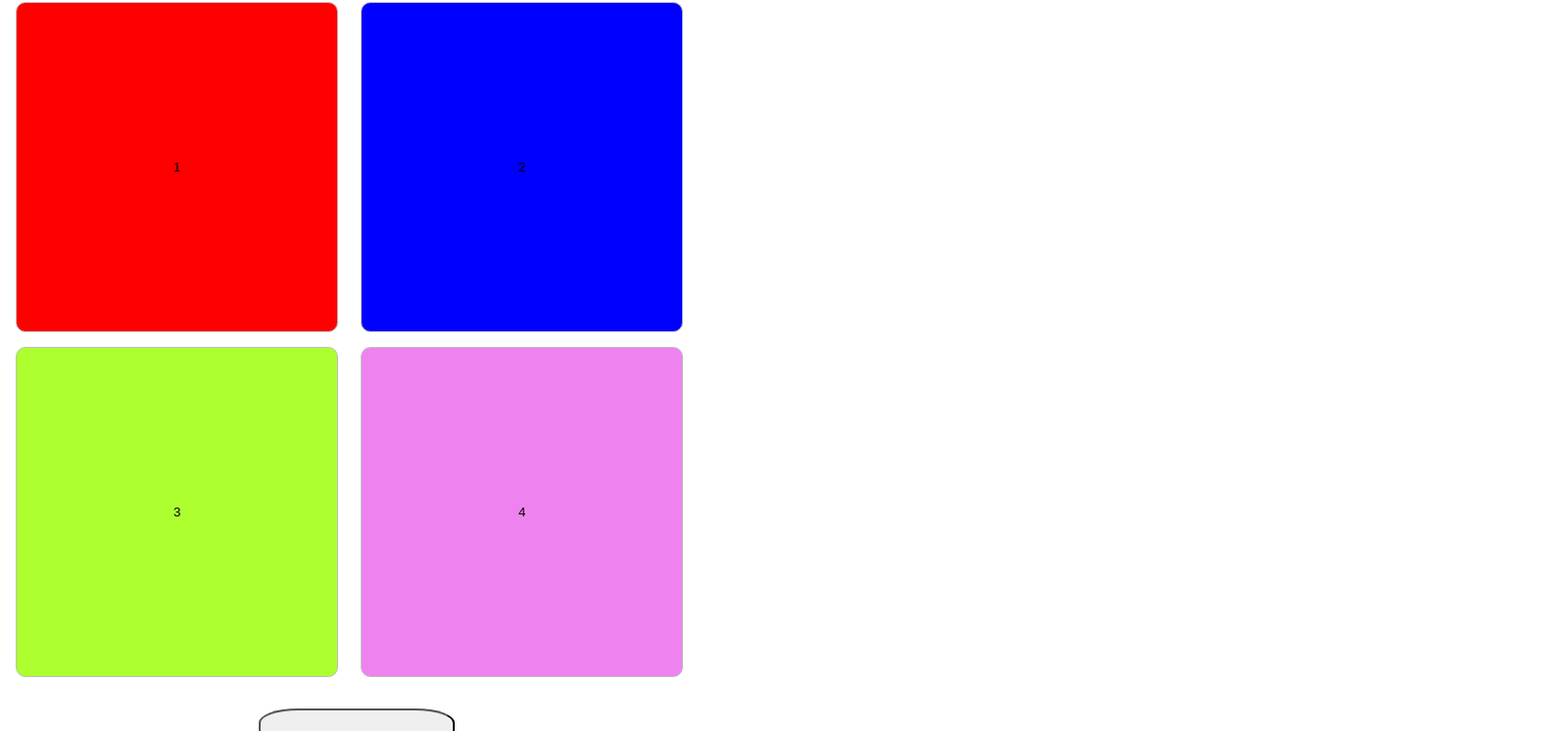
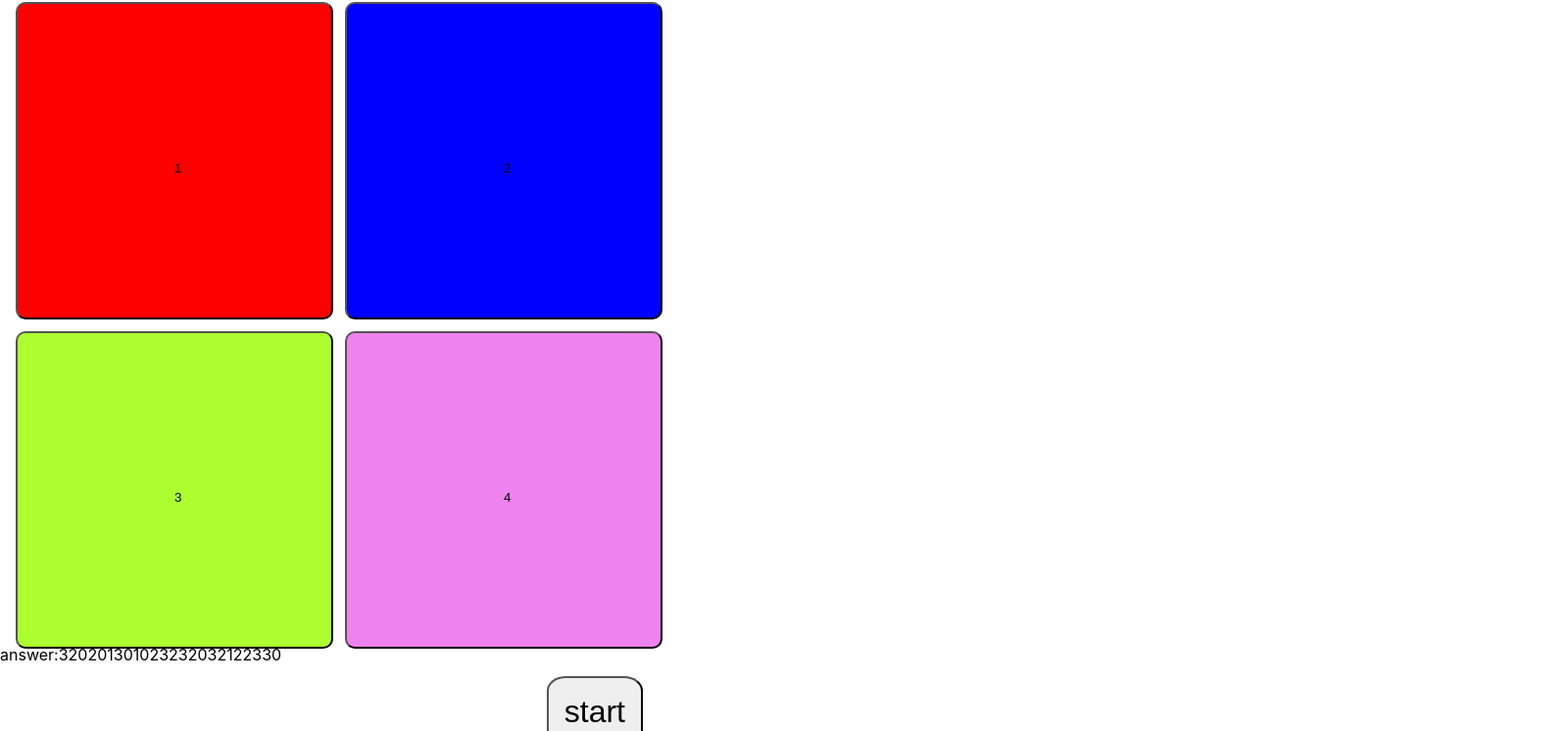
Before and after one commit to stripy1026/memory-button-app, a React (Create React App) app: page / in a window 1280 px wide. Shown: the part 14-760 px from the top of the page at 98% size, 1600 px wide, since content can reach past the window. Built offline with nearby package versions, Linux system fonts and the light colour scheme.

Commit message:
feat: :fire: Rebuild everything

```diff
--- a/src/App.css
+++ b/src/App.css
@@ -1,38 +1,39 @@
-.GameButton {
+.game-button {
   padding: 10rem 10rem;
   margin: 1rem 1rem;
   border-radius: 10px;
   transition-duration: 0.5s;
 }
 
-.button-group button {
-  border: 0.1rem solid silver;
-  display: block;
+.game-button-active {
+  padding: 10rem 10rem;
+  margin: 1rem 1rem;
+  border-radius: 10px;
+  transition-duration: 0.5s;
+  transform: scale(0.95);
+  filter: brightness(0);
+  box-shadow: 3px 2px 22px 1px rgba(0, 0, 0, 0.24);
+}
+
+.button-group {
+  display: grid;
+  grid-template-columns: 21rem 21rem;
+  grid-template-rows: 21rem 21rem;
 }
 
 #one {
-  position: relative;
   background-color: red;
 }
 
 #two {
-  position: absolute;
-  top: 0rem;
-  left: 22rem;
   background-color: blue;
 }
 
 #three {
-  position: absolute;
-  top: 22rem;
-  left: 0rem;
   background-color: greenyellow;
 }
 
 #four {
-  position: absolute;
-  top: 22rem;
-  left: 22rem;
   background-color: violet;
 }
 
@@ -42,16 +43,20 @@
   box-shadow: 3px 2px 22px 1px rgba(0, 0, 0, 0.24);
 }
 
-.subbox {
-  position: relative;
-  top: 23rem;
-  left: 20rem;
-}
-
 .start {
   padding: 1rem 1rem;
   font-size: xx-large;
   border-radius: 20%;
-  position: relative;
-  right: 3.5rem;
+  position: absolute;
+  right: 39rem;
+  top: 44rem;
 }
+
+.loading {
+  padding: 1rem 1rem;
+  font-size: xx-large;
+  border-radius: 20%;
+  position: absolute;
+  right: 53rem;
+  top: 2rem;
+}
--- a/src/App.tsx
+++ b/src/App.tsx
@@ -1,13 +1,15 @@
 import "./App.css";
-import { GameBox } from "./components/GameBox";
-import { SubBox } from "./components/SubBox";
 import { RecoilRoot } from "recoil";
+import { LoadingPage } from "common/LoadingPage";
 
 function App() {
+  let answer: number[] = [];
+  while (answer.length < 24) {
+    answer.push(Math.floor(Math.random() * 4));
+  }
   return (
     <RecoilRoot>
-      <GameBox />
-      <SubBox />
+      <LoadingPage arr={answer} />
     </RecoilRoot>
   );
 }
--- /dev/null
+++ b/src/common/LoadingPage.tsx
@@ -0,0 +1,68 @@
+import { useState } from "react";
+
+type Props = {
+  arr: number[];
+};
+
+export const LoadingPage = (props: Props) => {
+  const [onActive, setOnActive] = useState<Boolean[]>([
+    false,
+    false,
+    false,
+    false,
+  ]);
+  const handleClick = (prop: number[]) => {
+    new Promise((resolve) => {
+      setOnActive([
+        true && prop[0] === 0,
+        true && prop[0] === 1,
+        true && prop[0] === 2,
+        true && prop[0] === 3,
+      ]);
+      setTimeout(() => {
+        resolve(setOnActive([false, false, false, false]));
+      }, 500);
+    });
+  };
+  return (
+    <>
+      <div className="button-group">
+        <button
+          className={onActive[0] ? "game-button-active" : "game-button"}
+          id="one"
+        >
+          1
+        </button>
+        <button
+          className={onActive[1] ? "game-button-active" : "game-button"}
+          id="two"
+        >
+          2
+        </button>
+        <button
+          className={onActive[2] ? "game-button-active" : "game-button"}
+          id="three"
+        >
+          3
+        </button>
+        <button
+          className={onActive[3] ? "game-button-active" : "game-button"}
+          id="four"
+        >
+          4
+        </button>
+      </div>
+      <div>
+        <button
+          className="start"
+          onClick={(e) => {
+            handleClick(props.arr);
+          }}
+        >
+          start
+        </button>
+        <span>answer:{props.arr}</span>
+      </div>
+    </>
+  );
+};
--- a/src/components/GameBox.tsx
+++ /dev/null
@@ -1,63 +0,0 @@
-import React from "react";
-import { useRecoilState, useRecoilValue } from "recoil";
-import { counting, isStart, Answer } from "../store/counting";
-
-export const GameBox = () => {
-  const [count, setCount] = useRecoilState<number>(counting);
-  const [start, setStart] = useRecoilState<boolean>(isStart);
-  const answer = useRecoilValue<number[]>(Answer);
-  const handleIncrease = (
-    number: number,
-    e: React.MouseEvent<HTMLButtonElement, MouseEvent>
-  ) => {
-    e.preventDefault();
-    if (!start) return;
-    if (answer[count] !== number) {
-      alert("Failed!");
-      setCount(0);
-      setStart(false);
-      return;
-    }
-    setCount((prev) => prev + 1);
-  };
-  return (
-    <div className="button-group">
-      <button
-        className="GameButton"
-        id="one"
-        onClick={(e) => {
-          handleIncrease(1, e);
-        }}
-      >
-        1
-      </button>
-      <button
-        className="GameButton"
-        id="two"
-        onClick={(e) => {
-          handleIncrease(2, e);
-        }}
-      >
-        2
-      </button>
-      <button
-        className="GameButton"
-        id="three"
-        onClick={(e) => {
-          handleIncrease(3, e);
-        }}
-      >
-        3
-      </button>
-      <button
-        className="GameButton"
-        id="four"
-        onClick={(e) => {
-          handleIncrease(4, e);
-        }}
-      >
-        4
-      </button>
-    </div>
-  );
-};
--- a/src/components/Score.tsx
+++ /dev/null
@@ -1,15 +0,0 @@
-import React from "react";
-import { useRecoilValue } from "recoil";
-import { counting, Answer } from "../store/counting";
-
-export const Score = () => {
-  const count = useRecoilValue<number>(counting);
-  const answer = useRecoilValue<number[]>(Answer);
-  return (
-    <div className="score">
-      <p>
-        score : {count}/{answer.length}/{answer}
-      </p>
-    </div>
-  );
-};
--- a/src/components/Start.tsx
+++ /dev/null
@@ -1,25 +0,0 @@
-import React from "react";
-import { useSetRecoilState } from "recoil";
-import { isStart, Answer } from "../store/counting";
-
-export const Start = () => {
-  const setStart = useSetRecoilState<boolean>(isStart);
-  const setAnswer = useSetRecoilState<number[]>(Answer);
-  const handleStart = () => {
-    setAnswer(() => {
-      const prev: number[] = [];
-      while (prev.length < 24) {
-        prev.push(1 + Math.floor(Math.random() * 4));
-      }
-      return prev;
-    });
-    setStart(true);
-  };
-  return (
-    <div>
-      <button className="start" onClick={handleStart}>
-        Game Start
-      </button>
-    </div>
-  );
-};
--- a/src/components/SubBox.tsx
+++ /dev/null
@@ -1,10 +0,0 @@
-import React from "react";
-import { useRecoilValue } from "recoil";
-import { Score } from "./Score";
-import { Start } from "./Start";
-import { isStart } from "../store/counting";
-
-export const SubBox = () => {
-  const start = useRecoilValue(isStart);
-  return <div className="subbox">{start ? <Score /> : <Start />}</div>;
-};
--- a/src/store/counting.ts
+++ /dev/null
@@ -1,21 +0,0 @@
-import { atom } from "recoil";
-
-export const Answer = atom<number[]>({
-  key: "answer",
-  default: [],
-});
-
-export const memoryQueue = atom<number[]>({
-  key: "queue",
-  default: [],
-});
-
-export const counting = atom<number>({
-  key: "counting",
-  default: 0,
-});
-
-export const isStart = atom<boolean>({
-  key: "start",
-  default: false,
-});
```
Also changed, not shown: tsconfig.json (+4 -9 lines).
